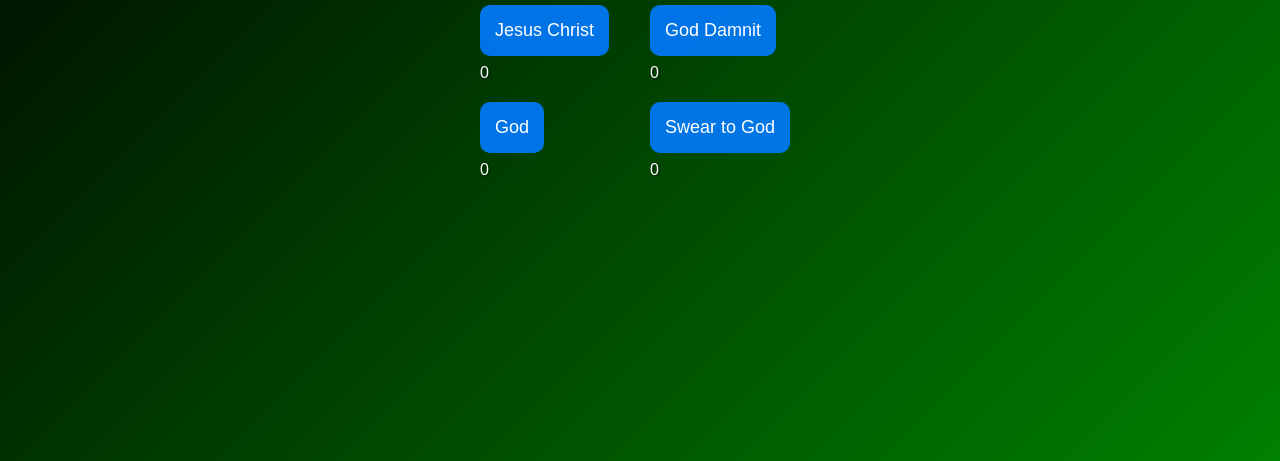
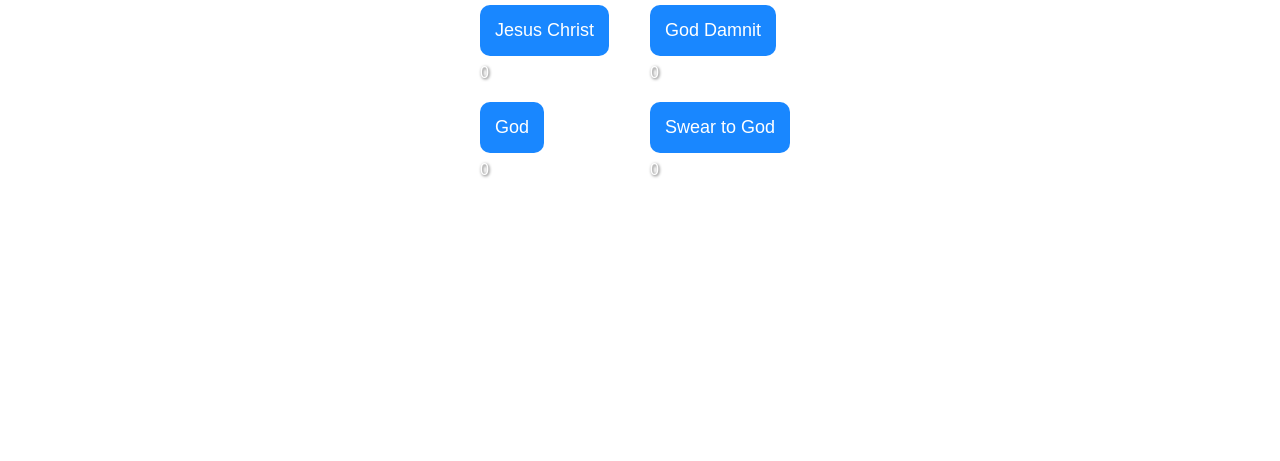
Before and after one commit to Kire2345/Hadley-s, a plain HTML site: page index.html in a window 1280 px wide. Shown: the part 355-816 px from the top of the page. Drawn offline with Linux system fonts and the light colour scheme.

Commit message:
Update index.html

```diff
--- a/index.html
+++ b/index.html
@@ -11,7 +11,7 @@
       align-items: center;
       justify-content: center;
       height: 100vh;
-      background: linear-gradient(135deg, #000 0%, #008000 100%);
+      background: color(Black);
       background-size: cover;
       background-position: center;
       font-family: Arial, sans-serif;
```
